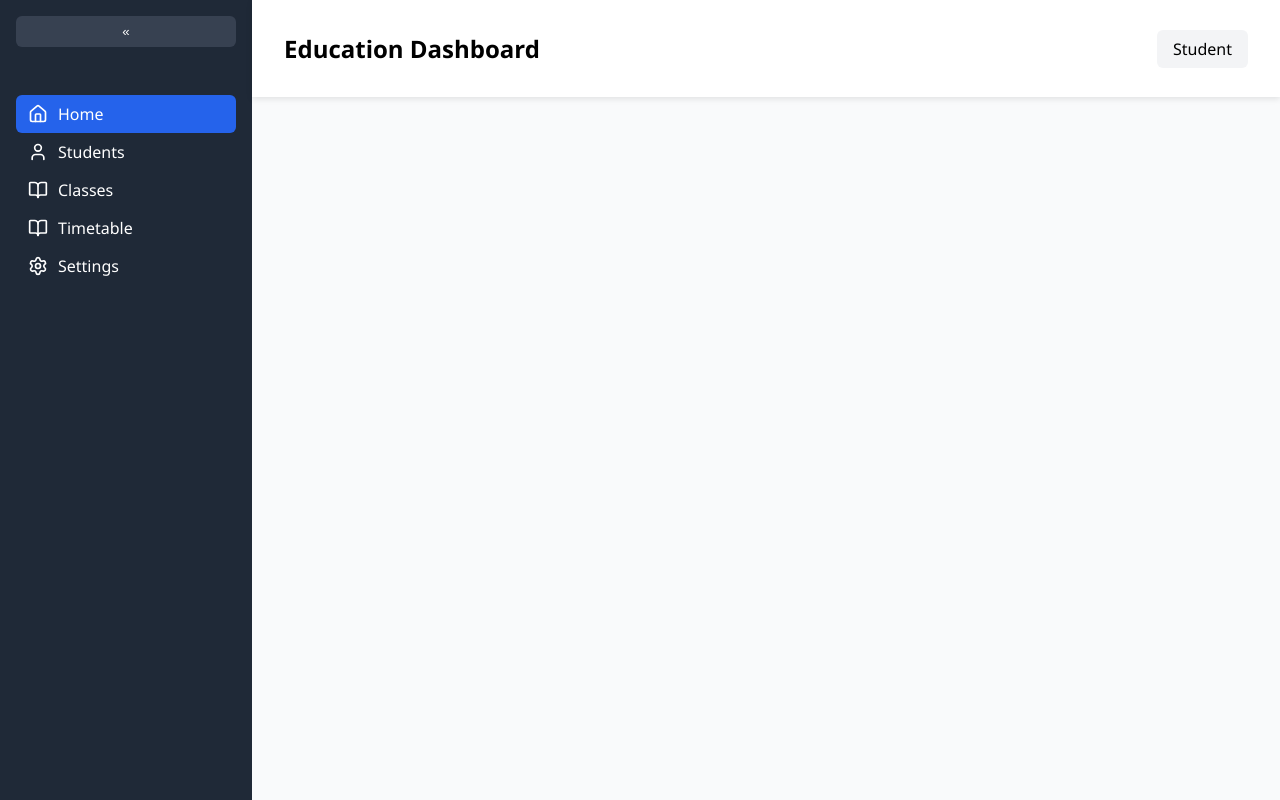
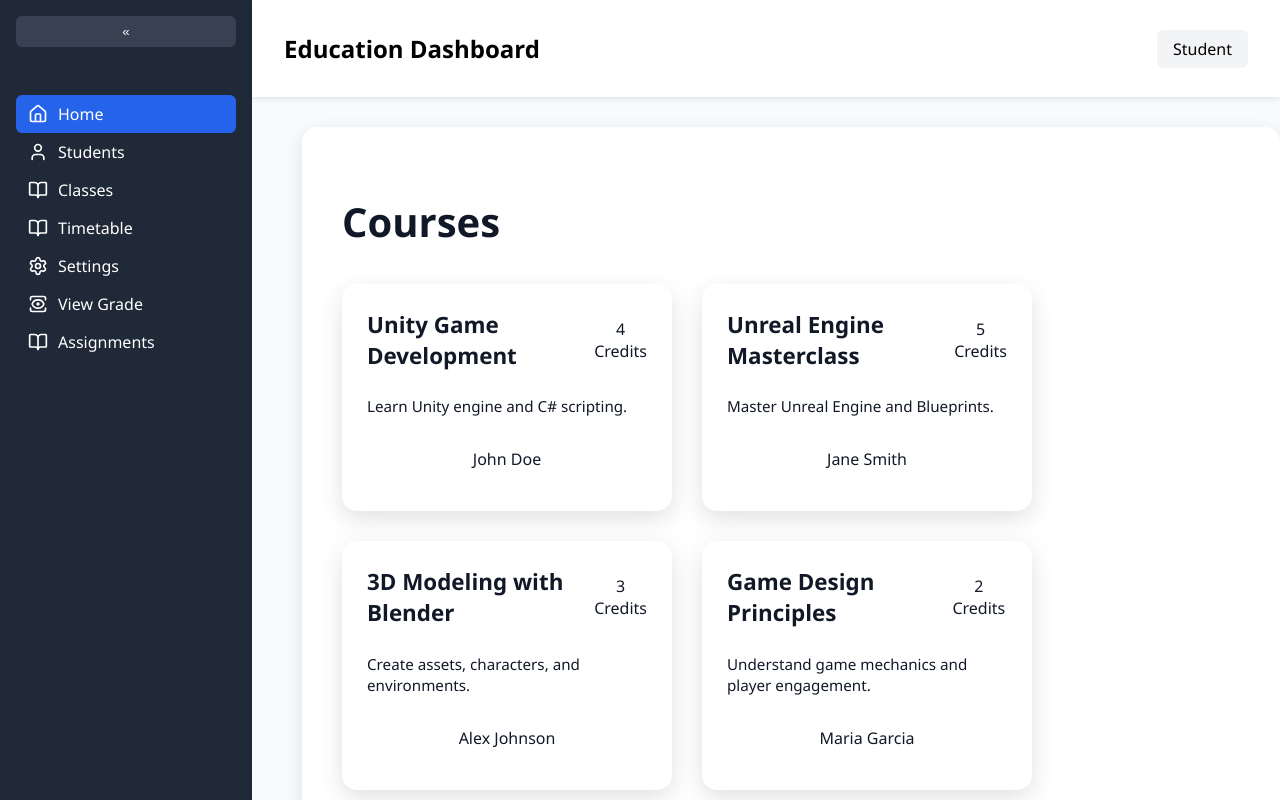
Before and after one commit to aishasurve2007/WP, a React (Vite) app: page /student/classes in a window 1280 px wide. Shown: the top 800 px of the page. Built offline with nearby package versions, Linux system fonts and the light colour scheme.

Commit message:
Add assignments and courses components and update dashboards

```diff
--- a/package.json
+++ b/package.json
@@ -10,6 +10,7 @@
     "preview": "vite preview"
   },
   "dependencies": {
+    "lucide-react": "^0.553.0",
     "react": "^19.2.0",
     "react-dom": "^19.2.0",
     "react-router-dom": "^7.9.6"
--- /dev/null
+++ b/src/components/Assignments.css
@@ -0,0 +1,32 @@
+.timetable {
+  background: #fff;
+  padding: 20px;
+  border-radius: 10px;
+  box-shadow: 0 2px 10px rgba(0,0,0,0.1);
+  max-width: 700px;
+  margin: 20px auto;
+}
+
+.timetable h2 {
+  margin-bottom: 15px;
+  color: #111827;
+}
+
+.timetable table {
+  width: 100%;
+  border-collapse: collapse;
+}
+
+.timetable th, .timetable td {
+  border: 1px solid #e5e7eb;
+  padding: 10px;
+  text-align: left;
+}
+
+.timetable th {
+  background-color: #f3f4f6;
+}
+
+.timetable tr:hover {
+  background-color: #fef3c7; /* subtle hover highlight */
+}
--- /dev/null
+++ b/src/components/Assignments.jsx
@@ -0,0 +1,52 @@
+import React, { useState, useEffect } from "react";
+import "./Timetable.css";
+
+export default function Timetable({ userType }) {
+  const [timetable, setTimetable] = useState([]);
+
+  useEffect(() => {
+    // Dummy data for students
+    const studentData = [
+      { id: 1, day: "Monday", time: "9:00 - 10:00", subject: "Math" },
+      { id: 2, day: "Tuesday", time: "10:00 - 11:00", subject: "English" },
+      { id: 3, day: "Wednesday", time: "11:00 - 12:00", subject: "Science" },
+      { id: 4, day: "Thursday", time: "9:00 - 10:00", subject: "History" },
+      { id: 5, day: "Friday", time: "10:00 - 11:00", subject: "Art" },
+    ];
+
+    // Dummy data for teachers
+    const teacherData = [
+      { id: 1, day: "Monday", time: "9:00 - 10:00", subject: "Math - Class 10" },
+      { id: 2, day: "Tuesday", time: "10:00 - 11:00", subject: "English - Class 9" },
+      { id: 3, day: "Wednesday", time: "11:00 - 12:00", subject: "Science - Class 8" },
+      { id: 4, day: "Thursday", time: "9:00 - 10:00", subject: "History - Class 7" },
+      { id: 5, day: "Friday", time: "10:00 - 11:00", subject: "Art - Class 6" },
+    ];
+
+    setTimetable(userType === "teacher" ? teacherData : studentData);
+  }, [userType]);
+
+  return (
+    <div className="timetable">
+      <h2>{userType === "teacher" ? "Teacher" : "Student"} Timetable</h2>
+      <table>
+        <thead>
+          <tr>
+            <th>Day</th>
+            <th>Time</th>
+            <th>Class / Subject</th>
+          </tr>
+        </thead>
+        <tbody>
+          {timetable.map((entry) => (
+            <tr key={entry.id}>
+              <td>{entry.day}</td>
+              <td>{entry.time}</td>
+              <td>{entry.subject}</td>
+            </tr>
+          ))}
+        </tbody>
+      </table>
+    </div>
+  );
+}
--- /dev/null
+++ b/src/components/Courses.css
@@ -0,0 +1,102 @@
+/* Main container aligned left and bigger */
+.courses-container {
+  background: #ffffff;
+  padding: 40px;
+  border-radius: 15px;
+  max-width: 1100px;
+  margin: 30px 0 30px 50px; /* left aligned */
+  box-shadow: 0 6px 20px rgba(0,0,0,0.1);
+  font-family: 'Segoe UI', Tahoma, Geneva, Verdana, sans-serif;
+}
+
+/* Header */
+.courses-header {
+  font-size: 2.5rem;
+  font-weight: bold;
+  color: #111827;
+  margin-bottom: 35px;
+}
+
+/* Course list */
+.course-list {
+  display: flex;
+  flex-wrap: wrap;
+  gap: 30px;
+}
+
+/* Individual course card */
+.course-card {
+  background: white;
+  border-radius: 15px;
+  padding: 25px;
+  width: 280px;
+  box-shadow: 0 8px 25px rgba(0,0,0,0.12);
+  display: flex;
+  flex-direction: column;
+  justify-content: space-between;
+  transition: transform 0.3s, box-shadow 0.3s;
+}
+
+.course-card:hover {
+  transform: translateY(-7px);
+  box-shadow: 0 12px 30px rgba(0,0,0,0.18);
+}
+
+/* Header section inside card */
+.course-header {
+  display: flex;
+  justify-content: space-between; /* title left, credits right */
+  align-items: center;
+  margin-bottom: 10px;
+}
+
+/* Course title */
+.course-title {
+  font-size: 1.4rem;
+  font-weight: 600;
+  color: #111827;
+  margin: 0;
+}
+
+/* Course credits */
+.course-credits {
+  font-size: 1rem;
+  font-weight: 500;
+  color: #111827;
+  text-align: center;
+}
+
+/* Small description */
+.course-desc {
+  font-size: 0.95rem;
+  color: #111827;
+  margin-bottom: 15px;
+  line-height: 1.4;
+}
+
+/* Instructor centered */
+.course-instructor {
+  font-size: 1rem;
+  font-weight: 500;
+  text-align: center;
+  color: #111827;
+}
+
+/* Add course button */
+.add-course-btn {
+  display: block;
+  margin: 40px 0 0 0;
+  padding: 15px 30px;
+  font-size: 1.1rem;
+  font-weight: 600;
+  color: white;
+  background-color: #000000;
+  border: none;
+  border-radius: 12px;
+  cursor: pointer;
+  transition: background-color 0.3s;
+}
+
+.add-course-btn:hover {
+  background-color: #000000;
+}
--- /dev/null
+++ b/src/components/Courses.jsx
@@ -0,0 +1,55 @@
+import React from "react";
+import "./Courses.css";
+
+export default function Courses() {
+  const courses = [
+    {
+      title: "Unity Game Development",
+      instructor: "John Doe",
+      credits: 4,
+      desc: "Learn Unity engine and C# scripting."
+    },
+    {
+      title: "Unreal Engine Masterclass",
+      instructor: "Jane Smith",
+      credits: 5,
+      desc: "Master Unreal Engine and Blueprints."
+    },
+    {
+      title: "3D Modeling with Blender",
+      instructor: "Alex Johnson",
+      credits: 3,
+      desc: "Create assets, characters, and environments."
+    },
+    {
+      title: "Game Design Principles",
+      instructor: "Maria Garcia",
+      credits: 2,
+      desc: "Understand game mechanics and player engagement."
+    },
+    {
+      title: "Figma UI/UX Design",
+      instructor: "David Lee",
+      credits: 2,
+      desc: "Design intuitive interfaces using Figma."
+    },
+  ];
+
+  return (
+    <div className="courses-container">
+      <h1 className="courses-header">Courses</h1>
+      <div className="course-list">
+        {courses.map((course, index) => (
+          <div key={index} className="course-card">
+            <div className="course-header">
+              <h2 className="course-title">{course.title}</h2>
+              <span className="course-credits">{course.credits} Credits</span>
+            </div>
+            <p className="course-desc">{course.desc}</p>
+            <p className="course-instructor">{course.instructor}</p>
+          </div>
+        ))}
+      </div>
+    </div>
+  );
+}
--- /dev/null
+++ b/src/components/View_Grades.css
@@ -0,0 +1,32 @@
+.timetable {
+  background: #fff;
+  padding: 20px;
+  border-radius: 10px;
+  box-shadow: 0 2px 10px rgba(0,0,0,0.1);
+  max-width: 700px;
+  margin: 20px auto;
+}
+
+.timetable h2 {
+  margin-bottom: 15px;
+  color: #111827;
+}
+
+.timetable table {
+  width: 100%;
+  border-collapse: collapse;
+}
+
+.timetable th, .timetable td {
+  border: 1px solid #e5e7eb;
+  padding: 10px;
+  text-align: left;
+}
+
+.timetable th {
+  background-color: #f3f4f6;
+}
+
+.timetable tr:hover {
+  background-color: #fef3c7; /* subtle hover highlight */
+}
--- /dev/null
+++ b/src/components/View_Grades.jsx
@@ -0,0 +1,52 @@
+import React, { useState, useEffect } from "react";
+import "./Timetable.css";
+
+export default function Timetable({ userType }) {
+  const [timetable, setTimetable] = useState([]);
+
+  useEffect(() => {
+    // Dummy data for students
+    const studentData = [
+      { id: 1, day: "Monday", time: "9:00 - 10:00", subject: "Math" },
+      { id: 2, day: "Tuesday", time: "10:00 - 11:00", subject: "English" },
+      { id: 3, day: "Wednesday", time: "11:00 - 12:00", subject: "Science" },
+      { id: 4, day: "Thursday", time: "9:00 - 10:00", subject: "History" },
+      { id: 5, day: "Friday", time: "10:00 - 11:00", subject: "Art" },
+    ];
+
+    // Dummy data for teachers
+    const teacherData = [
+      { id: 1, day: "Monday", time: "9:00 - 10:00", subject: "Math - Class 10" },
+      { id: 2, day: "Tuesday", time: "10:00 - 11:00", subject: "English - Class 9" },
+      { id: 3, day: "Wednesday", time: "11:00 - 12:00", subject: "Science - Class 8" },
+      { id: 4, day: "Thursday", time: "9:00 - 10:00", subject: "History - Class 7" },
+      { id: 5, day: "Friday", time: "10:00 - 11:00", subject: "Art - Class 6" },
+    ];
+
+    setTimetable(userType === "teacher" ? teacherData : studentData);
+  }, [userType]);
+
+  return (
+    <div className="timetable">
+      <h2>{userType === "teacher" ? "Teacher" : "Student"} Timetable</h2>
+      <table>
+        <thead>
+          <tr>
+            <th>Day</th>
+            <th>Time</th>
+            <th>Class / Subject</th>
+          </tr>
+        </thead>
+        <tbody>
+          {timetable.map((entry) => (
+            <tr key={entry.id}>
+              <td>{entry.day}</td>
+              <td>{entry.time}</td>
+              <td>{entry.subject}</td>
+            </tr>
+          ))}
+        </tbody>
+      </table>
+    </div>
+  );
+}
--- a/src/components/dashboards/studentDashboard/StudentDashboard.jsx
+++ b/src/components/dashboards/studentDashboard/StudentDashboard.jsx
@@ -3,6 +3,9 @@
 import StudentHeader from "./StudentHeader";
 import StudentDashboardContent from "./StudentDashboardContent";
 import Timetable from "../../Timetable";
+import Courses from "../../Courses";
+import View_Grades from "../../View_Grades";
+import Assignments from "../../Assignments";
 
 export default function StudentDashboard() {
   return (
@@ -13,6 +16,9 @@
         <Routes>
           <Route path="/" element={<StudentDashboardContent />} />
           <Route path="timetable" element={<Timetable userType="student" />} />
+          <Route path="classes" element={<Courses userType="student" />} />
+          <Route path="viewgrade" element={<View_Grades userType="student" />} />
+          <Route path="assignments" element={<Assignments userType="student" />} />
         </Routes>
       </div>
     </div>
--- a/src/components/dashboards/studentDashboard/StudentSidebar.jsx
+++ b/src/components/dashboards/studentDashboard/StudentSidebar.jsx
@@ -1,5 +1,5 @@
 import React, { useState } from "react";
-import { HomeIcon, UserIcon, SettingsIcon, BookOpenIcon } from "lucide-react";
+import { HomeIcon, UserIcon, SettingsIcon, BookOpenIcon, ViewIcon} from "lucide-react";
 import "./StudentSidebar.css";
 import { Link } from "react-router-dom";
 
@@ -11,9 +11,11 @@
   const menuItems = [
     { name: "Home", icon: <HomeIcon size={20} /> },
     { name: "Students", icon: <UserIcon size={20} /> },
-    { name: "Classes", icon: <BookOpenIcon size={20} /> },
+    { name: "Classes", icon: <BookOpenIcon size={20} />, path: "/student/classes" },
     { name: "Timetable", icon: <BookOpenIcon size={20} />, path: "/student/timetable" },
     { name: "Settings", icon: <SettingsIcon size={20} /> },
+    { name: "View Grade", icon: <ViewIcon size={20} />, path: "/student/View_Grades"},
+    { name: "Assignments", icon: <BookOpenIcon size={20} />, path: "/student/Assignments" },
   ];
 
   return (
```
Also changed, not shown: 1 other file (tests, documents, lock files or other folders).
